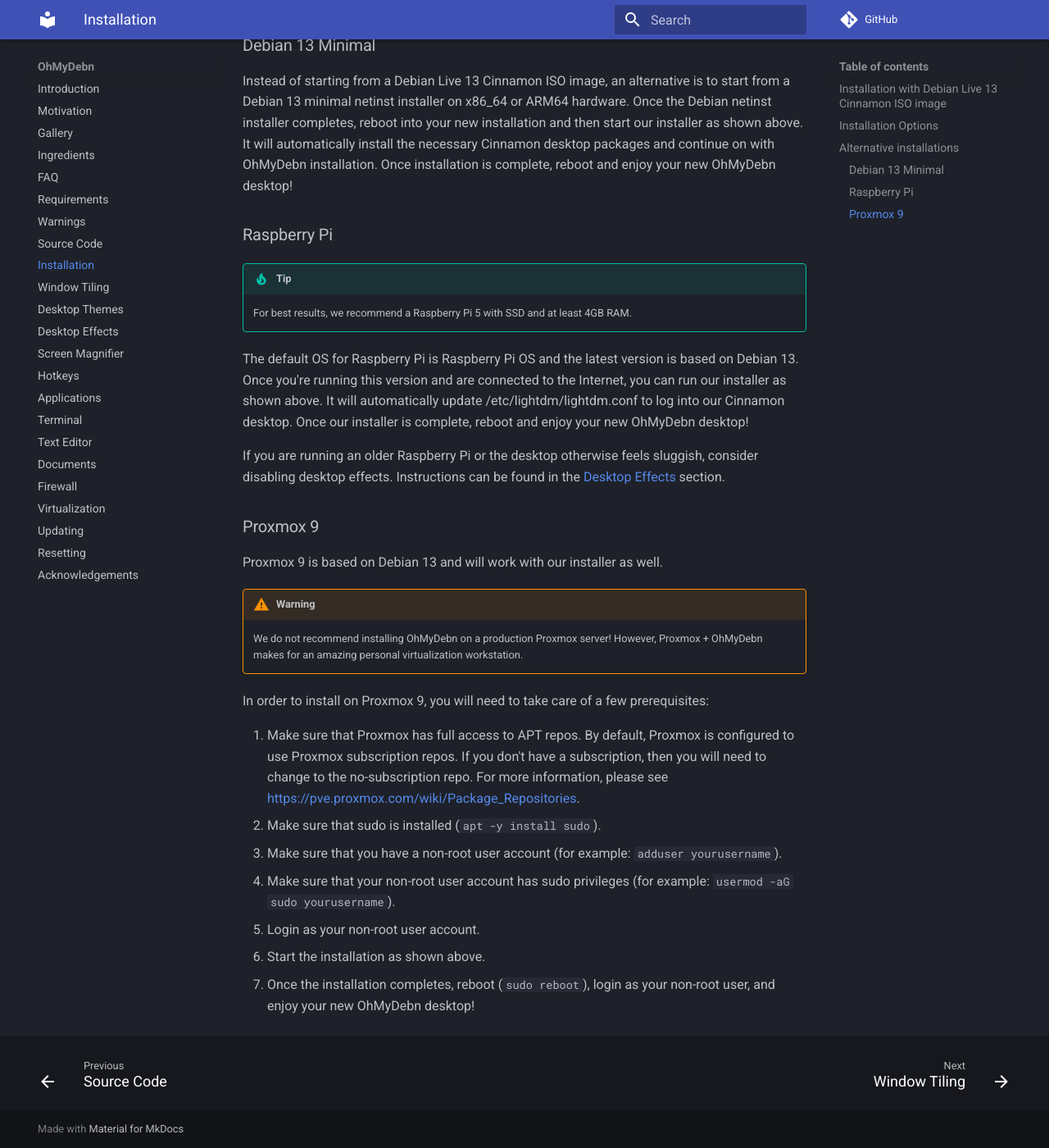
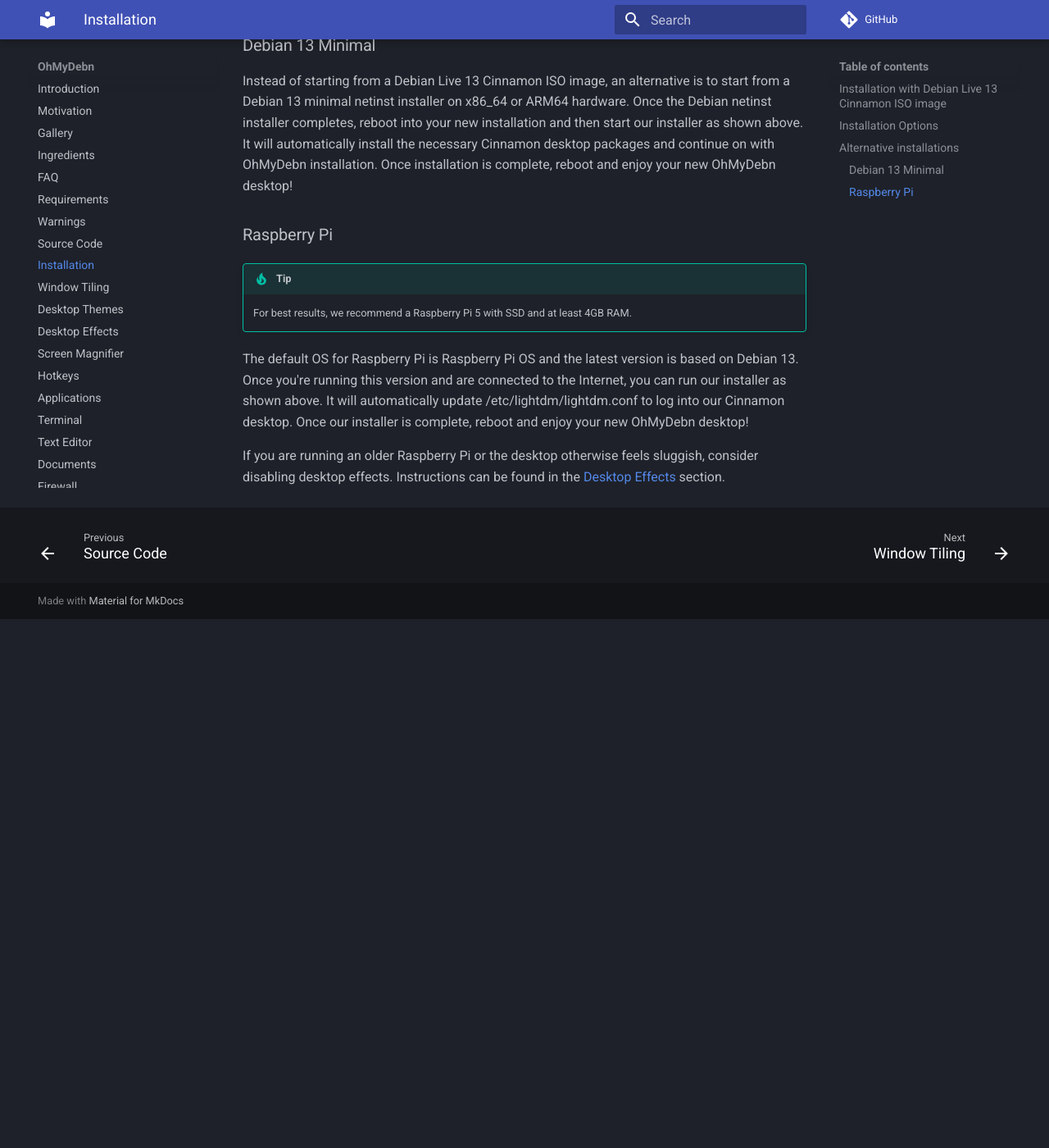
Before and after one commit to dougburks/ohmydebn-docs, an MkDocs documentation site: the page built from docs/installation.md, in a window 1280 px wide and 1400 px high, scrolled down 1304 px. Shown: the whole window at 82% size. Built offline with MkDocs 1.6.1 and Material for MkDocs 9.7.7, drawn with Linux system fonts in a browser that asks for light colours; comment, search, counter and statistics services are not loaded; after the commit the page ends 2059 px from its top, so only the background shows below that.

Commit message:
update virtualization and remove proxmox installation

```diff
--- a/docs/installation.md
+++ b/docs/installation.md
@@ -36,20 +36,3 @@
 The default OS for Raspberry Pi is Raspberry Pi OS and the latest version is based on Debian 13. Once you're running this version and are connected to the Internet, you can run our installer as shown above. It will automatically update /etc/lightdm/lightdm.conf to log into our Cinnamon desktop. Once our installer is complete, reboot and enjoy your new OhMyDebn desktop!
 
 If you are running an older Raspberry Pi or the desktop otherwise feels sluggish, consider disabling desktop effects. Instructions can be found in the [Desktop Effects](desktop-effects.md) section.
-
-### Proxmox 9
-
-Proxmox 9 is based on Debian 13 and will work with our installer as well.
-
-!!! warning
-    We do not recommend installing OhMyDebn on a production Proxmox server! However, Proxmox + OhMyDebn makes for an amazing personal virtualization workstation.
-
-In order to install on Proxmox 9, you will need to take care of a few prerequisites:
-
-1. Make sure that Proxmox has full access to APT repos. By default, Proxmox is configured to use Proxmox subscription repos. If you don't have a subscription, then you will need to change to the no-subscription repo. For more information, please see <https://pve.proxmox.com/wiki/Package_Repositories>.
-2. Make sure that sudo is installed (`apt -y install sudo`).
-3. Make sure that you have a non-root user account (for example: `adduser yourusername`).
-4. Make sure that your non-root user account has sudo privileges (for example: `usermod -aG sudo yourusername`).
-5. Login as your non-root user account.
-6. Start the installation as shown above.
-7. Once the installation completes, reboot (`sudo reboot`), login as your non-root user, and enjoy your new OhMyDebn desktop!
```
Also changed, not shown: docs/virtualization.md (+1 -1 lines).
